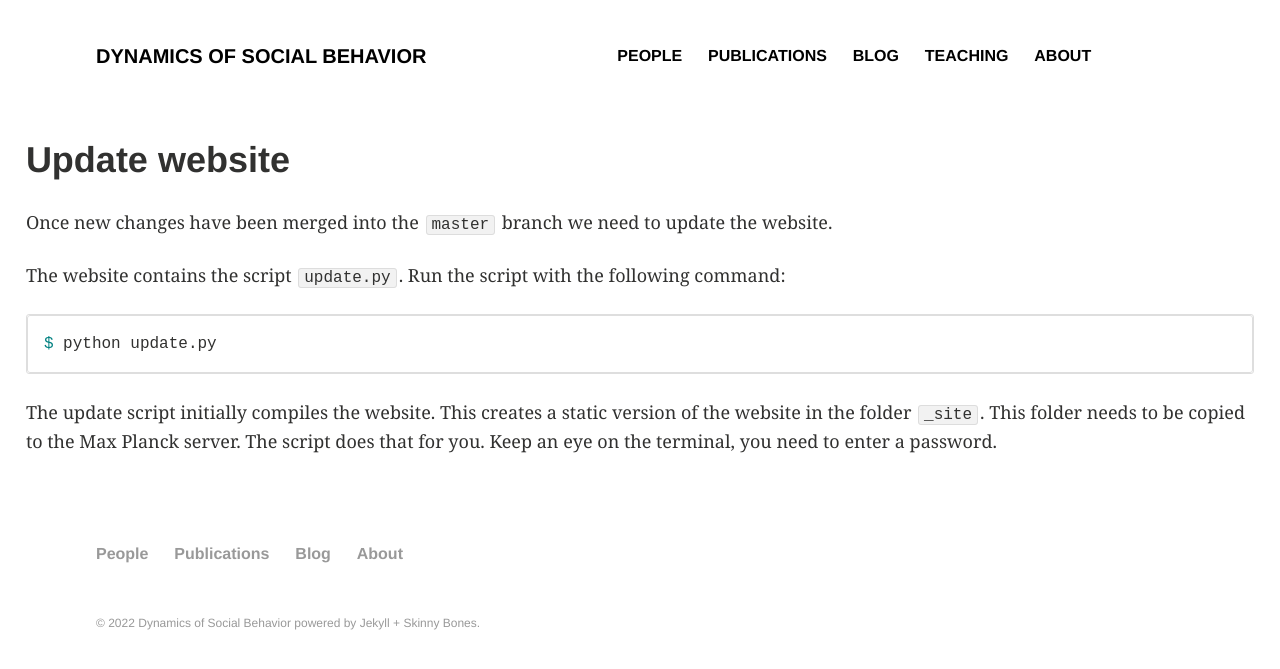
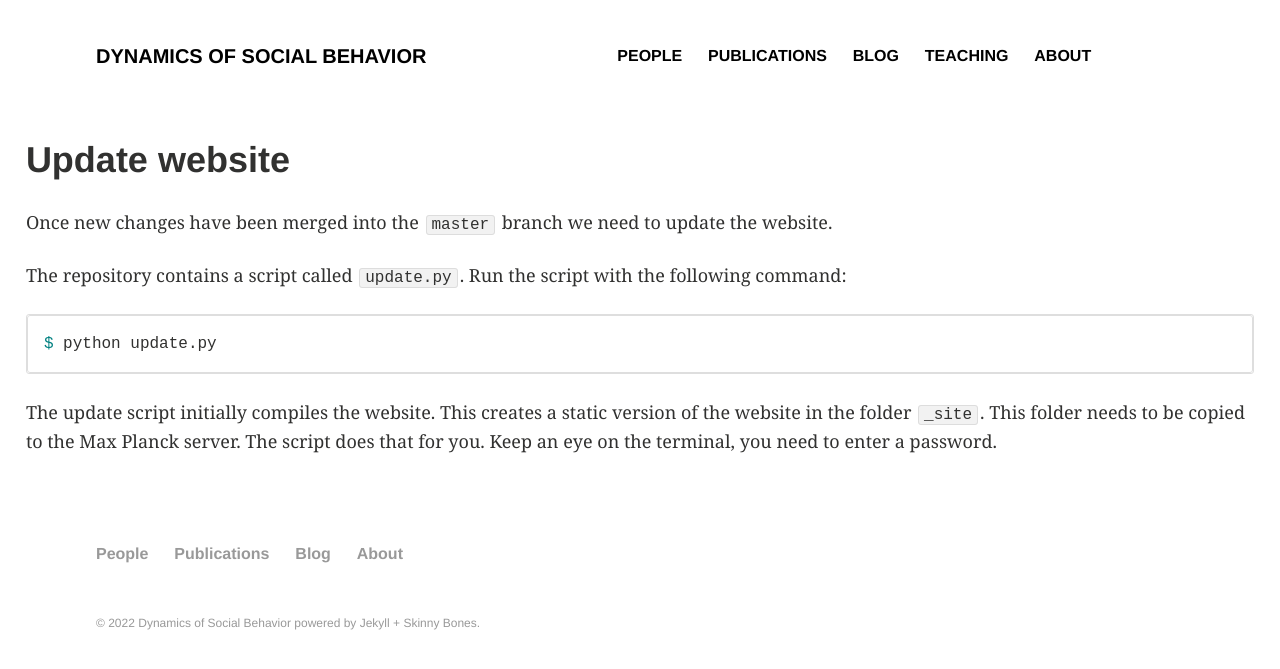
Before and after one commit to DYNOSOBs/social-behaviour, a Jekyll site: the page built from HowTos/Update.md, in a window 1280 px wide. Shown: the top 669 px of the page. Built offline with Jekyll 4.4.1, drawn with Linux system fonts in a browser that asks for light colours; our own code applies the rules of GitHub Pages for plain Markdown files.

Commit message:
correct typo

````diff
--- a/HowTos/Update.md
+++ b/HowTos/Update.md
@@ -3,7 +3,7 @@
 Once new changes have been merged into the `master` branch we need to update the
 website.
 
-The website contains the script `update.py`. Run the script with the following
+The repository contains a script called `update.py`. Run the script with the following
 command:
 
 ```shell
````
